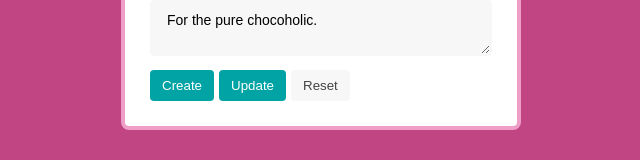
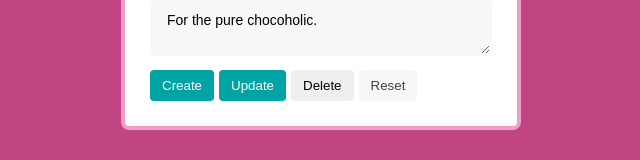
Before and after one commit to mashablair/angular-donut-shop, an Angular app: page / in a window 1280 px wide. Shown: the part 571-731 px from the top of the page, without its empty margins (319-959 px from the left). Built offline with nearby package versions, Linux system fonts and the light colour scheme; a web font is replaced by a local one.

Commit message:
Added delete donut functionality

```diff
--- a/src/app/admin/components/donut-form/donut-form.component.ts
+++ b/src/app/admin/components/donut-form/donut-form.component.ts
@@ -125,6 +125,10 @@ import { Donut } from '../../models/donut.model';
         Update
       </button>
 
+      <button type="button" class="btn btn--red" (click)="handleDelete()">
+        Delete
+      </button>
+
       <button type="button" class="btn btn--grey" (click)="form.resetForm()">
         Reset
       </button>
@@ -169,6 +173,7 @@ export class DonutFormComponent {
   @Input() donut!: Donut;
   @Output() create = new EventEmitter<Donut>();
   @Output() update = new EventEmitter<Donut>();
+  @Output() delete = new EventEmitter<Donut>();
 
   icons: string[] = [
     'caramel-swirl',
@@ -196,4 +201,10 @@ export class DonutFormComponent {
       form.form.markAllAsTouched();
     }
   }
+
+  handleDelete() {
+    console.log('handling delete!');
+    if (confirm(`Really delete ${this.donut.name}? `))
+      this.delete.emit({ ...this.donut });
+  }
 }
--- a/src/app/admin/containers/donut-single/donut-single.component.ts
+++ b/src/app/admin/containers/donut-single/donut-single.component.ts
@@ -10,6 +10,7 @@ import { DonutService } from '../../services/donut.service';
         [donut]="donut"
         (create)="onCreate($event)"
         (update)="onUpdate($event)"
+        (delete)="onDelete($event)"
       ></donut-form>
     </div>
   `,
@@ -32,4 +33,9 @@ export class DonutSingleComponent implements OnInit {
   onUpdate(donut: Donut) {
     this.donutService.update(donut);
   }
+
+  onDelete(donut: Donut) {
+    this.donutService.delete(donut);
+    console.log('let us delete this!');
+  }
 }
--- a/src/app/admin/services/donut.service.ts
+++ b/src/app/admin/services/donut.service.ts
@@ -78,4 +78,9 @@ export class DonutService {
     });
     console.log(this.donuts);
   }
+
+  delete(payload: Donut) {
+    this.donuts = this.donuts.filter((donut: Donut) => donut.id !== payload.id);
+    console.log(this.donuts);
+  }
 }
```
